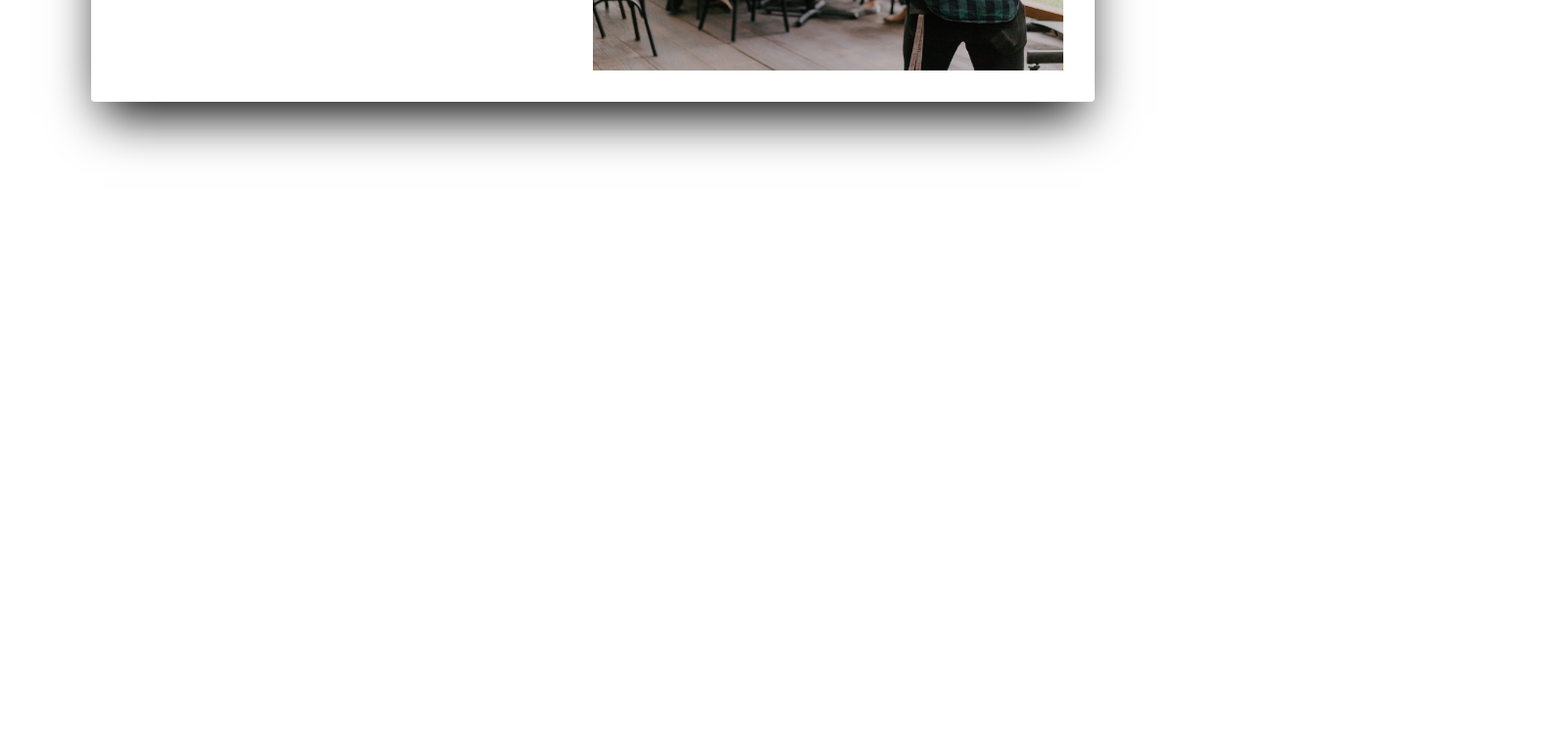
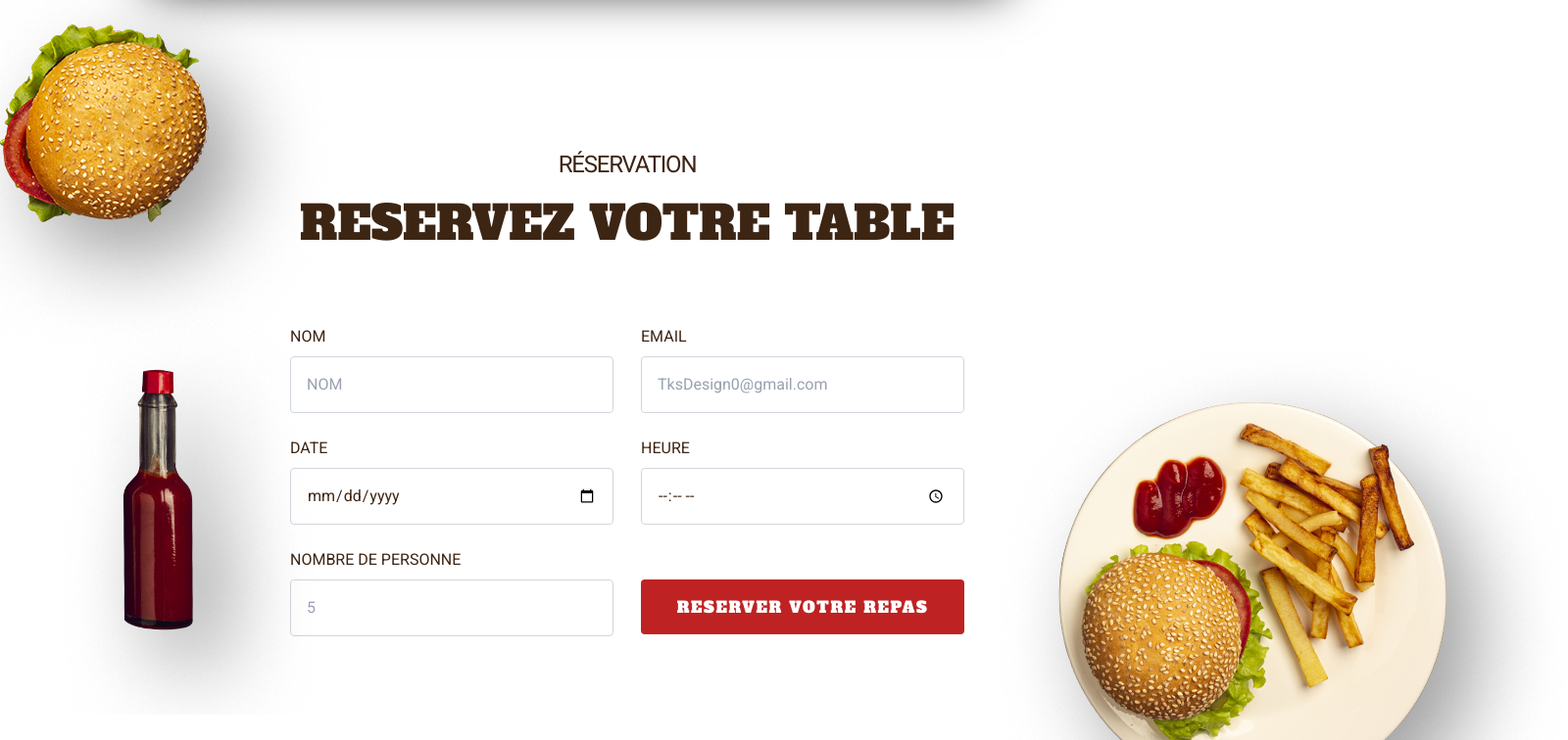
Before and after one commit to TksDesign/tksBurgerHouse, a React (Vite) app: page / in a window 1280 px wide. Shown: the part 2940-3696 px from the top of the page at 98% size, 1600 px wide, since content can reach past the window. Before the commit the page ends 3124 px from the top, so only its background shows below. Built offline with nearby package versions, Linux system fonts and the light colour scheme.

Commit message:
mise en place du menu booking

```diff
--- a/src/components/elements/carousel/Carousel.jsx
+++ b/src/components/elements/carousel/Carousel.jsx
@@ -79,7 +79,7 @@ export default function Carousel() {
     return (
         <Container>
             <div
-                className="w-full h-full flex items-center justify-around mb-20"
+                className="w-full h-full flex items-center gap-22 justify-center mb-20"
                 onTouchStart={handleTouchStart}
                 onTouchEnd={handleTouchEnd}
                 onMouseDown={handleMouseDown}
@@ -91,9 +91,9 @@ export default function Carousel() {
                     i === index && (
                         <div
                             key={i}
-                            className={`w-full max-w-5xl h-full animate-3d-entry`}
+                            className={`w-full max-w-4xl h-full animate-3d-entry`}
                         >
-                            <div className="flex w-full h-110 bg-white rounded shadow-2xl shadow-black p-8 overflow-hidden gap-8">
+                            <div className="flex w-full h-90 bg-white rounded shadow-2xl shadow-black p-8 overflow-hidden gap-8">
                                 <div className="flex flex-col mb-4">
                                     <Headind margin="marg" variant="h3">{evenement.titre}</Headind>
                                     <Headind  margin="marg" variant="h3" theme="secondary">{evenement.description}</Headind>
@@ -119,7 +119,7 @@ export default function Carousel() {
                     {evenements.map((_, i) => (
                         <button
                             key={i}
-                            className={`h-3 w-3 rounded-full transition-colors duration-300 ${i === index ? "bg-secondary" : "bg-gray-300"}`}
+                            className={`h-4 w-3 rounded-full transition-colors duration-300 ${i === index ? "bg-amber-500" : "bg-gray-300"}`}
                             onClick={() => setIndex(i)}
                         />
                     ))}
--- /dev/null
+++ b/src/components/marketing/pageSection/Booking.jsx
@@ -0,0 +1,88 @@
+import React from 'react'
+import Container from '../../elements/Container'
+import Assiete from '../../../assets/images/background/Assiette-burger-frites.png'
+import Burger from '../../../assets/images/background/Burger.png'
+import Sauce from '../../../assets/images/background/Sauce-pimente.png'
+import Headind from '../../elements/displayTitles/Headind'
+
+export default function Booking() {
+    return (
+        <Container>
+            <div className='relative mb-20 '>
+                <img src={Burger} alt="un hamburger" className='absolute -top-20 -left-30' />
+                <img src={Assiete} alt="une Assiete de hamburger frite" className='absolute -bottom-52 -right-96' />
+                <img src={Sauce} alt="une sauce" className='absolute bottom-0 left-0' />
+                <div className='max-w-3xl mx-auto px-10 py-20'>
+                    <Headind variant="h3" position="center" >
+                        Réservation
+                    </Headind>
+                    <Headind position="center" theme="secondary" className="mt-5">
+                        Reservez votre table
+                    </Headind>
+                    <form className='grid grid-cols-2 gap-x-7 gap-y-6 mt-20'>
+                        <div>
+                            <label htmlFor="name" className='block mb-2 uppercase'>Nom</label>
+                            <input
+                                type="text"
+                                name='name'
+                                id='name'
+                                autoComplete='off'
+                                className='w-full px-4 py-4 border border-gray-300 rounded focus:border-primary focus:outline-none focus:ring-2 focus:ring-primary placeholder:text-gray-400'
+                                placeholder='NOM' />
+                        </div>
+                           <div>
+                            <label htmlFor="name" className='block mb-2 uppercase'>email</label>
+                            <input
+                                type="email"
+                                name='email'
+                                id='email'
+                                autoComplete='off'
+                                className='w-full px-4 py-4 border border-gray-300 rounded focus:border-primary focus:outline-none focus:ring-2 focus:ring-primary placeholder:text-gray-400'
+                                placeholder='TksDesign0@gmail.com' />
+                        </div>
+                           <div>
+                            <label htmlFor="name" className='block mb-2 uppercase'>date</label>
+                            <input
+                                type="date"
+                                name='email'
+                                id='email'
+                                autoComplete='off'
+                                className='w-full px-4 py-4 border border-gray-300 rounded focus:border-primary focus:outline-none focus:ring-2 focus:ring-primary placeholder:text-gray-400'
+                                placeholder='' />
+                        </div>
+                           <div>
+                            <label htmlFor="name" className='block mb-2 uppercase'>heure</label>
+                            <input
+                                type="time"
+                                name='email'
+                                id='email'
+                                autoComplete='off'
+                                className='w-full px-4 py-4 border border-gray-300 rounded focus:border-primary focus:outline-none focus:ring-2 focus:ring-primary placeholder:text-gray-400'
+                                placeholder='' />
+                        </div>
+                          <div>
+                            <label htmlFor="name" className='block mb-2 uppercase'>Nombre de personne</label>
+                            <input
+                                type="number"
+                                name='customer'
+                                id='customer'
+                                autoComplete='off'
+                                className='w-full px-4 py-4 border border-gray-300 rounded focus:border-primary focus:outline-none focus:ring-2 focus:ring-primary placeholder:text-gray-400'
+                                placeholder='5' />
+                        </div>
+                        <div>
+                            <label htmlFor='sendBooking' className='invisible block mb-2 uppercase'>
+                                Reserver votre repas
+                            </label>
+                            <input type="button"
+                            name='sendBooking'
+                            id='sendBooking'
+                            className='bg-red-primary hover:bg-red-primary-hover w-full text-white font-secondary tracking-widest uppercase py-4 rounded cursor-pointer animate'
+                            value="Reserver votre repas" />
+                        </div>
+                    </form>
+                </div>
+            </div>
+        </Container>
+    )
+}
--- a/src/components/marketing/pageSection/Products.jsx
+++ b/src/components/marketing/pageSection/Products.jsx
@@ -20,7 +20,7 @@ export default function Products() {
             <p className='text-center'>
                 Découvrez nos burgers savoureux, préparés avec des ingrédients frais et de qualité. Commandez en ligne et profitez d’une expérience gourmande unique, à déguster sur place ou à emporter. Rejoignez-nous et laissez-vous tenter par le vrai goût du plaisir !
             </p>
-            <div className='grid grid-cols-3 gap-x-1 mt-20 h-screen '>
+            <div className='grid grid-cols-3 gap-x-1 mt-20 mb-40 '>
                 <div className='w-full h-full '>
                     <div className='relative w-full h-96 bg-primary'>
                         <img src={Product1} alt='' className=' absolute top-0 left-0 w-full h-full object-cover z-0 ' />
--- a/src/css/index.css
+++ b/src/css/index.css
@@ -5,6 +5,7 @@
 
 body {
     font-family: "Roboto";
+    overflow-x: hidden;
     @apply text-secondary;
 }
 
--- a/src/pages/HomePages.jsx
+++ b/src/pages/HomePages.jsx
@@ -3,6 +3,7 @@ import HeroTop from '../components/marketing/pageSection/HeroTop'
 import LastProduct from '../components/marketing/pageSection/LastProduct'
 import Products from '../components/marketing/pageSection/Products'
 import Carousel from '../components/elements/carousel/Carousel'
+import Booking from '../components/marketing/pageSection/Booking'
 
 export default function HomePages() {
   return (
@@ -11,6 +12,7 @@ export default function HomePages() {
       <LastProduct />
       <Products />
       <Carousel />
+      <Booking/>
     </>
   )
 }
--- /dev/null
+++ b/tailwind.config.mjs
@@ -0,0 +1,10 @@
+// tailwind.config.js
+module.exports = {
+  theme: {
+    // ...
+  },
+  plugins: [
+    require('@tailwindcss/forms'),
+    // ...
+  ],
+}
```
